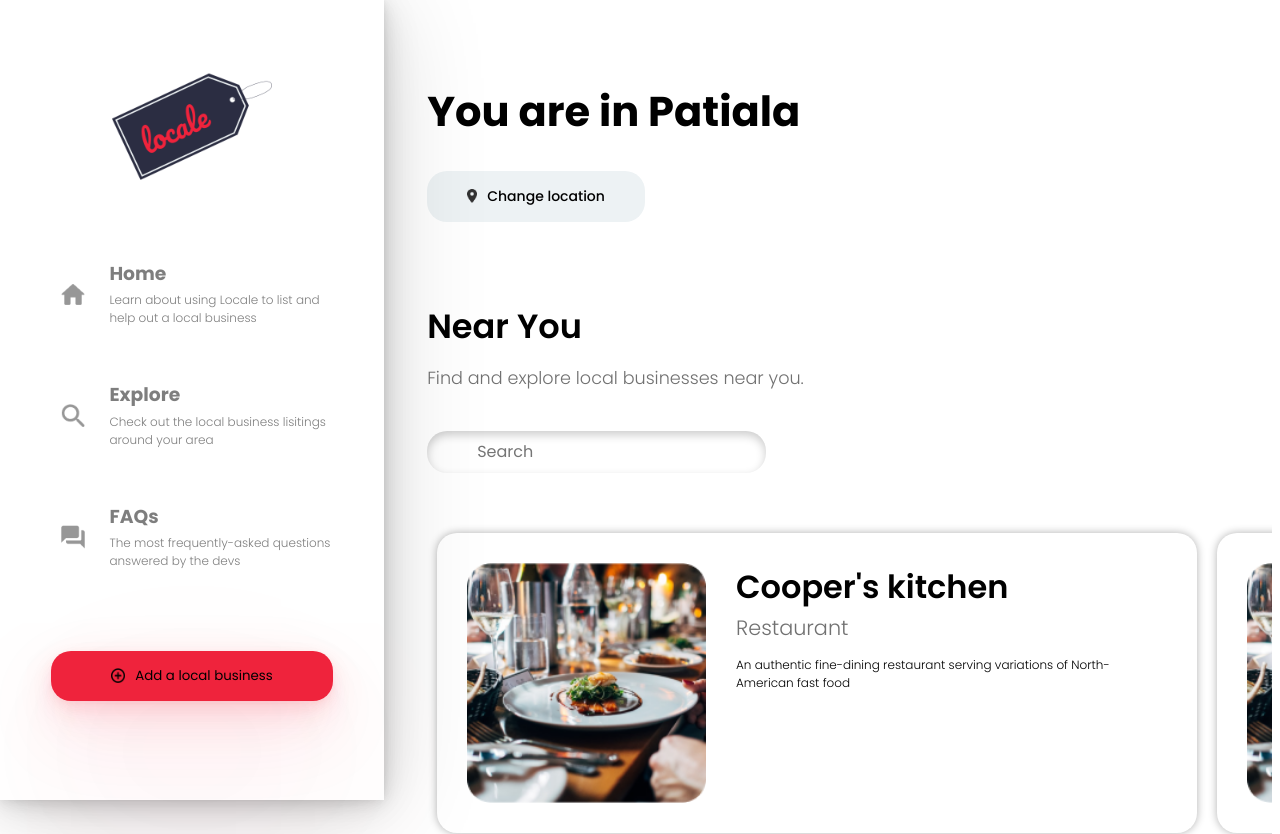
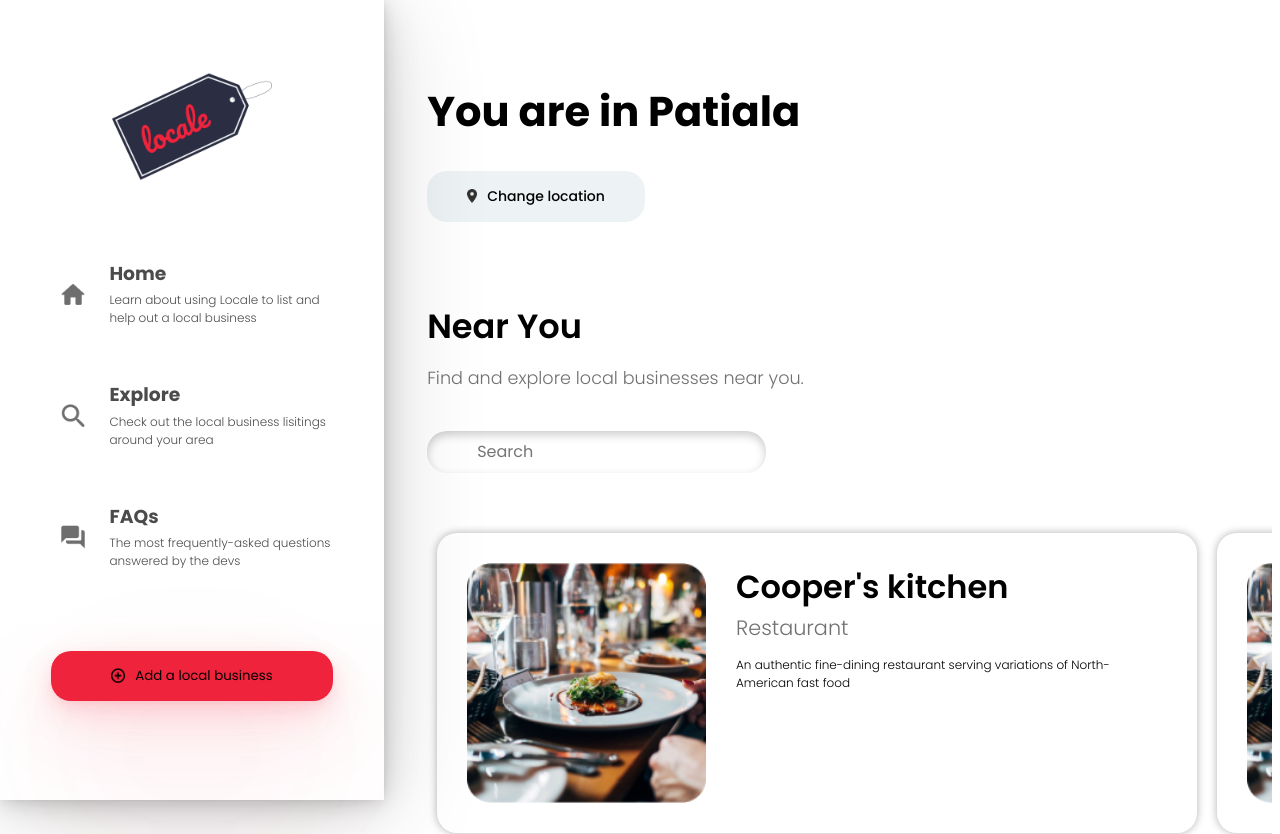
Before and after one commit to Nirmitjatana/localb-frontend, a React (Create React App) app: page / in a window 1280 px wide. Shown: the top 834 px of the page. Built offline with nearby package versions, Linux system fonts and the light colour scheme.

Commit message:
tab bug test

```diff
--- a/src/App.css
+++ b/src/App.css
@@ -55,7 +55,7 @@
   font-size: 12px;
 }
 .tab{
-  opacity: 50%;
+  opacity: 0.7;
   cursor: pointer;
 }
 .tab-active{
```
